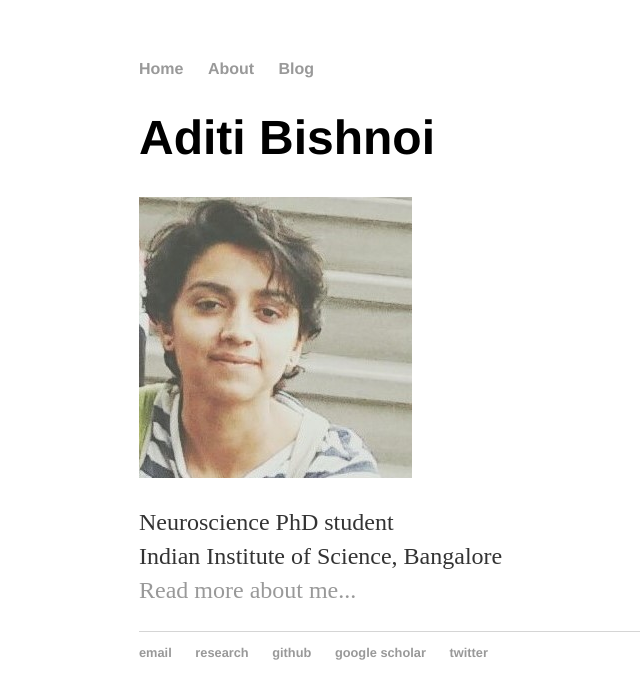
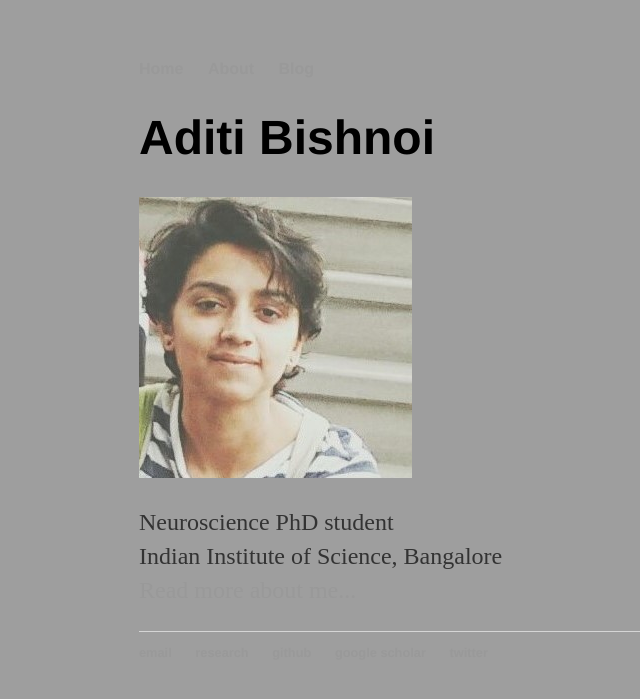
Before and after one commit to AdiBish/adibish.github.io, a Jekyll site: the page built from index.html, in a window 1280 px wide. Shown: the top 699 px of the page, without its empty margins (53-693 px from the left). Built offline with Jekyll 4.4.1, drawn with Linux system fonts in a browser that asks for light colours.

Commit message:
Update index.html

```diff
--- a/index.html
+++ b/index.html
@@ -4,7 +4,7 @@
 ---
 <style>
 	body {
-		background-image:url('');
+		background-image:url('https://adibish.github.io//images//back.jpg');
 		background-repeat: no-repeat;
 		background-attachment: fixed;
 		background-size: cover;
```
